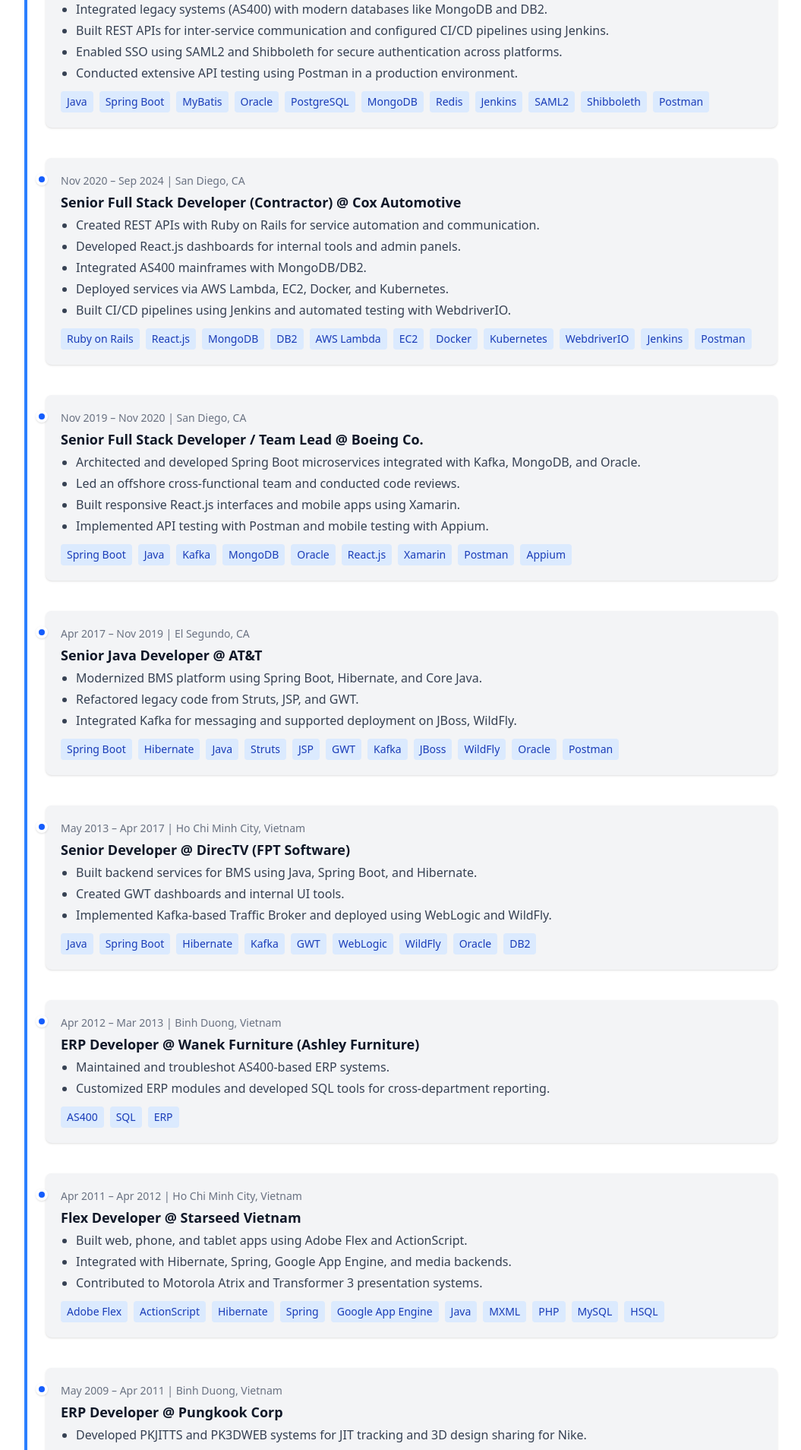
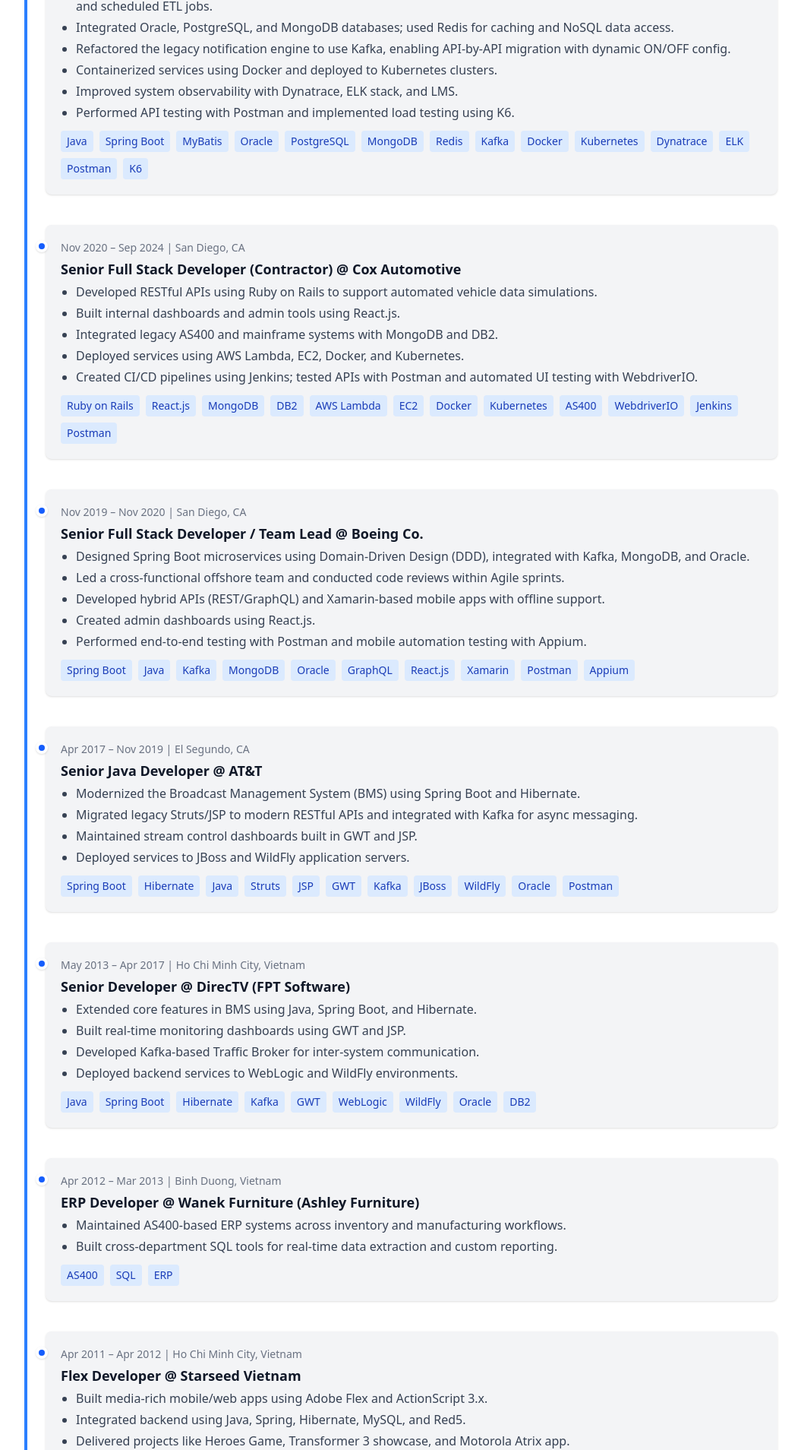
Before and after one commit to uyphu/meetphule.dev, a React (Vite) app: page /experience in a window 1280 px wide. Shown: the part 289-2197 px from the top of the page at 76% size, without its empty margins (112-1167 px from the left). Built offline with nearby package versions, Linux system fonts and the light colour scheme.

Commit message:
[MPL-37] Update Skills and projects data

```diff
--- a/src/components/SkillsSection.tsx
+++ b/src/components/SkillsSection.tsx
@@ -1,8 +1,8 @@
 // src/components/SkillsSection.tsx
 import React from "react";
 import SkillCard from "./SkillCard";
-import { FaJava, FaReact, FaAws } from "react-icons/fa";
-import { SiSpringboot, SiPostgresql, SiDocker, SiKubernetes, SiJenkins } from "react-icons/si";
+import { FaJava, FaReact, FaAws, FaDocker, FaDatabase } from "react-icons/fa";
+import { SiSpringboot, SiKubernetes, SiJenkins, SiGraphql, SiApachekafka, SiMongodb, SiPostman, SiRuby, SiGithub, SiSpring } from "react-icons/si";
 import type { SkillCategory } from "../types/Skill";
 
 const skillCategories: SkillCategory[] = [
@@ -10,34 +10,68 @@
     category: "Backend",
     skills: [
       { name: "Java", icon: <FaJava />, level: "10+ years" },
-      { name: "Spring Boot", icon: <SiSpringboot />, level: "10+ years" },
+      { name: "Spring", icon: <SiSpring />, level: "4+ years" },
+      { name: "Spring Boot", icon: <SiSpringboot />, level: "5+ years" },
       { name: "REST API", level: "10+ years" },
+      { name: "SOAP API", level: "4+ years" },
+      { name: "MyBatis", level: "3+ years" },
+      { name: "Hibernate", level: "10+ years" },
+      { name: "Kafka", icon: <SiApachekafka />, level: "5+ years" },
+      { name: "GraphQL", icon: <SiGraphql />, level: "2+ years" },
     ],
   },
   {
     category: "Frontend",
     skills: [
-      { name: "React.js", icon: <FaReact />, level: "5+ years" },
+      { name: "React.js", icon: <FaReact />, level: "4+ years" },
       { name: "JavaScript", level: "5+ years" },
+      { name: "Xamarin", level: "1+ year" },
+      { name: "GWT", level: "3+ years" },
+      { name: "JSP", level: "3+ years" },
     ],
   },
   {
     category: "DevOps / Cloud",
     skills: [
       { name: "AWS", icon: <FaAws />, level: "5+ years" },
-      { name: "Kubernetes", icon: <SiKubernetes />, level: "5+ years" },
-      { name: "Docker", icon: <SiDocker />, level: "5+ years" },
+      { name: "AWS", level: "1+ years" },
+      { name: "Kubernetes", icon: <SiKubernetes />, level: "3+ years" },
+      { name: "Docker", icon: <FaDocker />, level: "4+ years" },
       { name: "Jenkins", icon: <SiJenkins />, level: "5+ years" },
+      { name: "Github Actions", icon: <SiGithub />, level: "3+ years" },
     ],
   },
   {
-    category: "Testing",
+    category: "Database",
     skills: [
-      { name: "Postman", icon: <SiPostgresql />, level: "5+ years" },
+      { name: "Oracle", icon: <FaDatabase />, level: "10+ years" },
+      { name: "SQLServer", icon: <FaDatabase />, level: "4+ years" },
+      { name: "PostgreSQL", icon: <FaDatabase />, level: "3+ years" },
+      { name: "MongoDB", icon: <SiMongodb />, level: "4+ years" },
+      { name: "DB2", icon: <FaDatabase />, level: "7+ years" },
+    ],
+  },
+  {
+    category: "Testing / QA",
+    skills: [
+      { name: "Postman", icon: <SiPostman />, level: "5+ years" },
       { name: "WebdriverIO", level: "3+ years" },
+      { name: "Appium", level: "1+ year" },
+      { name: "K6", level: "1+ year" },
+    ],
+  },
+  {
+    category: "Other Languages & Tools",
+    skills: [
+      { name: "Ruby", icon: <SiRuby />, level: "3+ years" },
+      { name: "Ruby on Rails", icon: <SiRuby />, level: "3+ years" },
+      { name: "PowerBuilder", level: "2+ years" },
+      { name: "AS400", level: "2+ years" },
+      { name: "Flex / ActionScript", level: "2+ years" },
     ],
   },
 ];
+
 
 const SkillsSection: React.FC = () => {
   return (
--- a/src/data/experiences.ts
+++ b/src/data/experiences.ts
@@ -7,13 +7,14 @@
     period: "Sep 2024 – Present",
     location: "Irvine, CA",
     responsibilities: [
-        "Designed and implemented microservices for KOA/KOP systems using Core Java and Spring Boot.",
-        "Integrated legacy systems (AS400) with modern databases like MongoDB and DB2.",
-        "Built REST APIs for inter-service communication and configured CI/CD pipelines using Jenkins.",
-        "Enabled SSO using SAML2 and Shibboleth for secure authentication across platforms.",
-        "Conducted extensive API testing using Postman in a production environment."
+      "Developed and maintained microservices (KIASVC, UVODS, KAMS, BATCH) for remote commands, OTA updates, profiles, and scheduled ETL jobs.",
+      "Integrated Oracle, PostgreSQL, and MongoDB databases; used Redis for caching and NoSQL data access.",
+      "Refactored the legacy notification engine to use Kafka, enabling API-by-API migration with dynamic ON/OFF config.",
+      "Containerized services using Docker and deployed to Kubernetes clusters.",
+      "Improved system observability with Dynatrace, ELK stack, and LMS.",
+      "Performed API testing with Postman and implemented load testing using K6."
     ],
-      techStack: ["Java", "Spring Boot", "MyBatis", "Oracle", "PostgreSQL", "MongoDB", "Redis", "Jenkins", "SAML2", "Shibboleth", "Postman"]
+    techStack: ["Java", "Spring Boot", "MyBatis", "Oracle", "PostgreSQL", "MongoDB", "Redis", "Kafka", "Docker", "Kubernetes", "Dynatrace", "ELK", "Postman", "K6"]
   },
   {
     company: "Cox Automotive",
@@ -21,13 +22,13 @@
     period: "Nov 2020 – Sep 2024",
     location: "San Diego, CA",
     responsibilities: [
-        "Created REST APIs with Ruby on Rails for service automation and communication.",
-        "Developed React.js dashboards for internal tools and admin panels.",
-        "Integrated AS400 mainframes with MongoDB/DB2.",
-        "Deployed services via AWS Lambda, EC2, Docker, and Kubernetes.",
-        "Built CI/CD pipelines using Jenkins and automated testing with WebdriverIO."
+      "Developed RESTful APIs using Ruby on Rails to support automated vehicle data simulations.",
+      "Built internal dashboards and admin tools using React.js.",
+      "Integrated legacy AS400 and mainframe systems with MongoDB and DB2.",
+      "Deployed services using AWS Lambda, EC2, Docker, and Kubernetes.",
+      "Created CI/CD pipelines using Jenkins; tested APIs with Postman and automated UI testing with WebdriverIO."
     ],
-      techStack: ["Ruby on Rails", "React.js", "MongoDB", "DB2", "AWS Lambda", "EC2", "Docker", "Kubernetes", "WebdriverIO", "Jenkins", "Postman"]
+    techStack: ["Ruby on Rails", "React.js", "MongoDB", "DB2", "AWS Lambda", "EC2", "Docker", "Kubernetes", "AS400", "WebdriverIO", "Jenkins", "Postman"]
   },
   {
     company: "Boeing Co.",
@@ -35,12 +36,13 @@
     period: "Nov 2019 – Nov 2020",
     location: "San Diego, CA",
     responsibilities: [
-        "Architected and developed Spring Boot microservices integrated with Kafka, MongoDB, and Oracle.",
-        "Led an offshore cross-functional team and conducted code reviews.",
-        "Built responsive React.js interfaces and mobile apps using Xamarin.",
-        "Implemented API testing with Postman and mobile testing with Appium."
+      "Designed Spring Boot microservices using Domain-Driven Design (DDD), integrated with Kafka, MongoDB, and Oracle.",
+      "Led a cross-functional offshore team and conducted code reviews within Agile sprints.",
+      "Developed hybrid APIs (REST/GraphQL) and Xamarin-based mobile apps with offline support.",
+      "Created admin dashboards using React.js.",
+      "Performed end-to-end testing with Postman and mobile automation testing with Appium."
     ],
-      techStack: ["Spring Boot", "Java", "Kafka", "MongoDB", "Oracle", "React.js", "Xamarin", "Postman", "Appium"]
+    techStack: ["Spring Boot", "Java", "Kafka", "MongoDB", "Oracle", "GraphQL", "React.js", "Xamarin", "Postman", "Appium"]
   },
   {
     company: "AT&T",
@@ -48,9 +50,10 @@
     period: "Apr 2017 – Nov 2019",
     location: "El Segundo, CA",
     responsibilities: [
-        "Modernized BMS platform using Spring Boot, Hibernate, and Core Java.",
-        "Refactored legacy code from Struts, JSP, and GWT.",
-        "Integrated Kafka for messaging and supported deployment on JBoss, WildFly."
+      "Modernized the Broadcast Management System (BMS) using Spring Boot and Hibernate.",
+      "Migrated legacy Struts/JSP to modern RESTful APIs and integrated with Kafka for async messaging.",
+      "Maintained stream control dashboards built in GWT and JSP.",
+      "Deployed services to JBoss and WildFly application servers."
     ],
     techStack: ["Spring Boot", "Hibernate", "Java", "Struts", "JSP", "GWT", "Kafka", "JBoss", "WildFly", "Oracle", "Postman"]
   },
@@ -60,9 +63,10 @@
     period: "May 2013 – Apr 2017",
     location: "Ho Chi Minh City, Vietnam",
     responsibilities: [
-        "Built backend services for BMS using Java, Spring Boot, and Hibernate.",
-        "Created GWT dashboards and internal UI tools.",
-        "Implemented Kafka-based Traffic Broker and deployed using WebLogic and WildFly."
+      "Extended core features in BMS using Java, Spring Boot, and Hibernate.",
+      "Built real-time monitoring dashboards using GWT and JSP.",
+      "Developed Kafka-based Traffic Broker for inter-system communication.",
+      "Deployed backend services to WebLogic and WildFly environments."
     ],
     techStack: ["Java", "Spring Boot", "Hibernate", "Kafka", "GWT", "WebLogic", "WildFly", "Oracle", "DB2"]
   },
@@ -72,8 +76,8 @@
     period: "Apr 2012 – Mar 2013",
     location: "Binh Duong, Vietnam",
     responsibilities: [
-        "Maintained and troubleshot AS400-based ERP systems.",
-        "Customized ERP modules and developed SQL tools for cross-department reporting."
+      "Maintained AS400-based ERP systems across inventory and manufacturing workflows.",
+      "Built cross-department SQL tools for real-time data extraction and custom reporting."
     ],
     techStack: ["AS400", "SQL", "ERP"]
   },
@@ -83,11 +87,11 @@
     period: "Apr 2011 – Apr 2012",
     location: "Ho Chi Minh City, Vietnam",
     responsibilities: [
-        "Built web, phone, and tablet apps using Adobe Flex and ActionScript.",
-        "Integrated with Hibernate, Spring, Google App Engine, and media backends.",
-        "Contributed to Motorola Atrix and Transformer 3 presentation systems."
+      "Built media-rich mobile/web apps using Adobe Flex and ActionScript 3.x.",
+      "Integrated backend using Java, Spring, Hibernate, MySQL, and Red5.",
+      "Delivered projects like Heroes Game, Transformer 3 showcase, and Motorola Atrix app."
     ],
-      techStack: ["Adobe Flex", "ActionScript", "Hibernate", "Spring", "Google App Engine", "Java", "MXML", "PHP", "MySQL", "HSQL"]
+    techStack: ["Adobe Flex", "ActionScript", "Hibernate", "Spring", "Java", "Red5", "MySQL", "Google App Engine"]
   },
   {
     company: "Pungkook Corp",
@@ -95,9 +99,10 @@
     period: "May 2009 – Apr 2011",
     location: "Binh Duong, Vietnam",
     responsibilities: [
-        "Developed PKJITTS and PK3DWEB systems for JIT tracking and 3D design sharing for Nike.",
-        "Maintained PowerBuilder ERP and automated QC tools using CruiseControl and CVS."
+      "Developed ERP modules (PKJITTS, PK3DWEB) using Java, PowerBuilder, and Oracle.",
+      "Built supplier tracking, 3D design sharing, and QA automation systems.",
+      "Implemented CI pipelines using CruiseControl and versioned with CVS."
     ],
-      techStack: ["Java", "ASP.NET", "Flex", "PowerBuilder", "Oracle", "CruiseControl", "CVS", "ERP"]
+    techStack: ["Java", "PowerBuilder", "Oracle", "CruiseControl", "CVS", "ERP", "ASP.NET", "Flex"]
   }
 ];
--- a/src/data/projects.ts
+++ b/src/data/projects.ts
@@ -2,38 +2,38 @@
 
 export const projects: Project[] = [
   {
-    name: "KOA/KOP Automotive Platform",
+    name: "HAEA-KUS – Connected Vehicle Platform",
     description:
-      "Designed microservices for vehicle remote commands, OTA updates, and user preferences for Hyundai Autoever. This system operates at scale across thousands of vehicles.",
-    techStack: ["Java", "Spring Boot", "PostgreSQL", "MongoDB", "Redis", "MyBatis", "Jenkins"],
-    role: "Led backend development for core modules and integrated legacy systems (AS400) into a modern microservices architecture."
+      "Next-gen telematics system for Hyundai Autoever enabling vehicle-cloud communication, OTA updates, and secure user profile management.",
+    techStack: ["Java", "Spring Boot", "MyBatis", "PostgreSQL", "Oracle", "Redis", "MongoDB", "Kafka", "Kubernetes"],
+    role: "Built and maintained microservices (KIASVC, UVODS, KAMS, BATCH) to support remote commands, notifications, and data sync. Migrated legacy systems to Kafka-driven architecture."
   },
   {
-    name: "UVODS / UVODS2 Telematics System",
+    name: "Tandem – Vehicle Auction Simulation Platform",
     description:
-      "A high-throughput telematics platform handling vehicle ownership and data sync. Responsible for tracking trip history, driving behavior, and vehicle metadata.",
-    techStack: ["Spring Boot", "Kafka", "MyBatis", "Oracle", "Redis"],
-    role: "Developed batch jobs, REST APIs, and Kafka-driven consumers to support ETL pipelines and real-time data tracking."
+      "A backend system and dashboard for Manheim (Cox Automotive) to simulate and manage online vehicle auction data.",
+    techStack: ["Ruby on Rails", "React.js", "MongoDB", "DB2", "AWS Lambda", "Docker", "Kubernetes"],
+    role: "Developed REST APIs and admin dashboards. Integrated legacy AS400 data sources. Enabled CI/CD pipelines and automated tests with Jenkins and WebdriverIO."
   },
   {
-    name: "BMS Modernization (AT&T)",
+    name: "GOLDesp – Aviation Logistics Management",
     description:
-      "Refactored and modernized the telecom Billing Management System (BMS), transitioning from Struts/JSP to a scalable Spring Boot microservice ecosystem.",
-    techStack: ["Java", "Spring Boot", "Hibernate", "Struts", "JSP", "Kafka", "Oracle"],
-    role: "Migrated business logic to Spring Boot, improved performance, and enabled event-driven messaging using Kafka."
+      "Mobile-enabled system for Boeing to manage warehouse logistics (Picking, Receiving, Shipping) with online and offline sync capabilities.",
+    techStack: ["Java", "Spring Boot", "MongoDB", "Oracle", "GraphQL", "Kafka", "AWS", "React.js", "Xamarin"],
+    role: "Led full-stack team. Built secure microservices with DDD, event sourcing, and hybrid APIs. Developed cross-platform mobile apps and React dashboards."
   },
   {
-    name: "SSO Integration System",
+    name: "BOC Management System (BMS)",
     description:
-      "Secure authentication platform enabling Single Sign-On (SSO) using SAML2 and Shibboleth across internal enterprise systems.",
-    techStack: ["Spring Security", "SAML2", "Shibboleth", "JWT"],
-    role: "Implemented SSO token exchange and configured identity federation for multiple enterprise apps."
+      "System for AT&T/DirecTV to manage satellite transponders and scheduling data for broadcast streams.",
+    techStack: ["Java", "Spring Boot", "Hibernate", "Struts", "SOAP", "Kafka", "Oracle", "JSP", "GWT"],
+    role: "Migrated legacy systems from Struts to Spring Boot. Developed SOAP and REST APIs. Added Kafka messaging for async processing. Improved stream configuration UIs."
   },
   {
-    name: "Enterprise ERP & Reporting Tool",
+    name: "AS400 ERP Enhancement (Wanek Furniture)",
     description:
-      "Customized legacy ERP systems for manufacturing and logistics operations. Supported custom reporting and system integration with PowerBuilder and AS400.",
-    techStack: ["SQL", "AS400", "PowerBuilder", "Java", "Oracle"],
-    role: "Maintained ERP data accuracy, implemented new modules, and built cross-department SQL tools for real-time reporting."
+      "Maintained and enhanced ERP modules supporting manufacturing, inventory, and supply chain workflows.",
+    techStack: ["AS400", "SQL", "PowerBuilder", "Java", "Oracle"],
+    role: "Troubleshot ERP data flows, built internal tools for report generation, and integrated scan data into supply chain tracking."
   }
 ];
```
Lines whose indentation alone changed are shown as unchanged.
